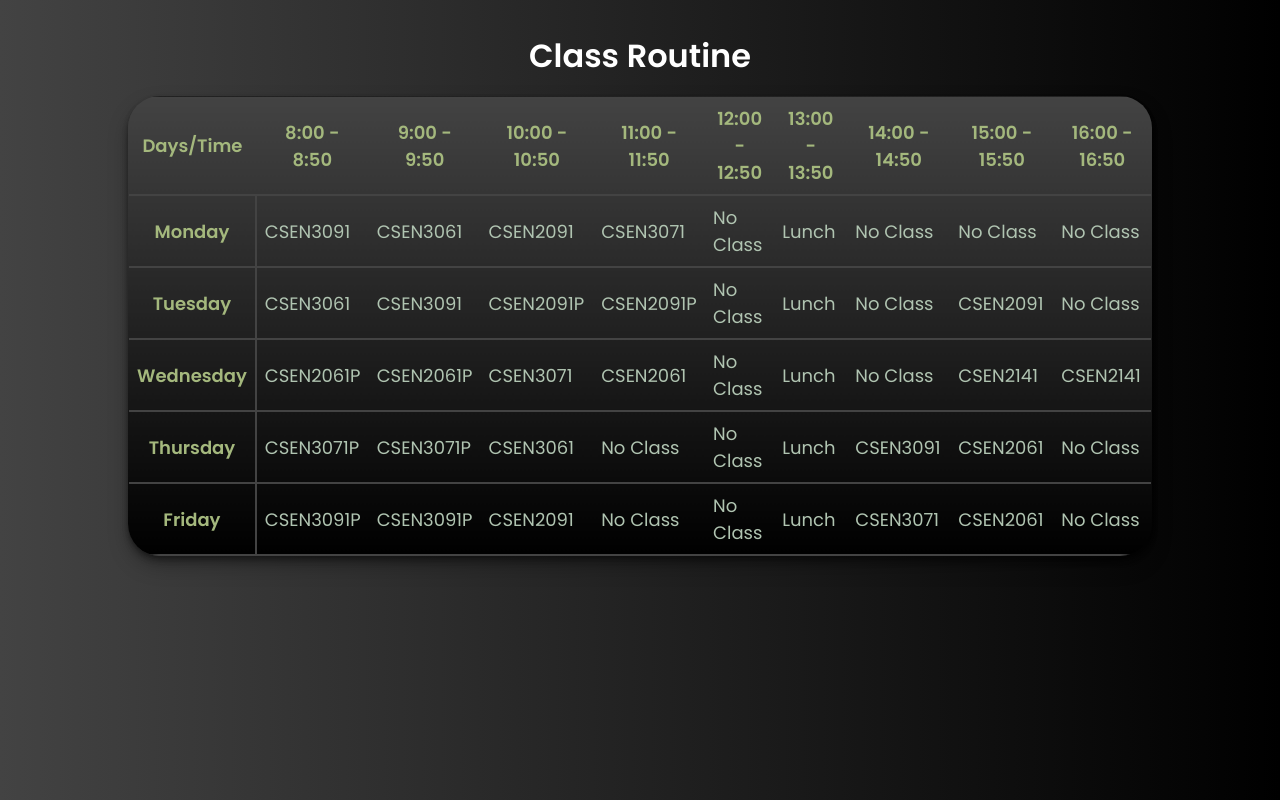
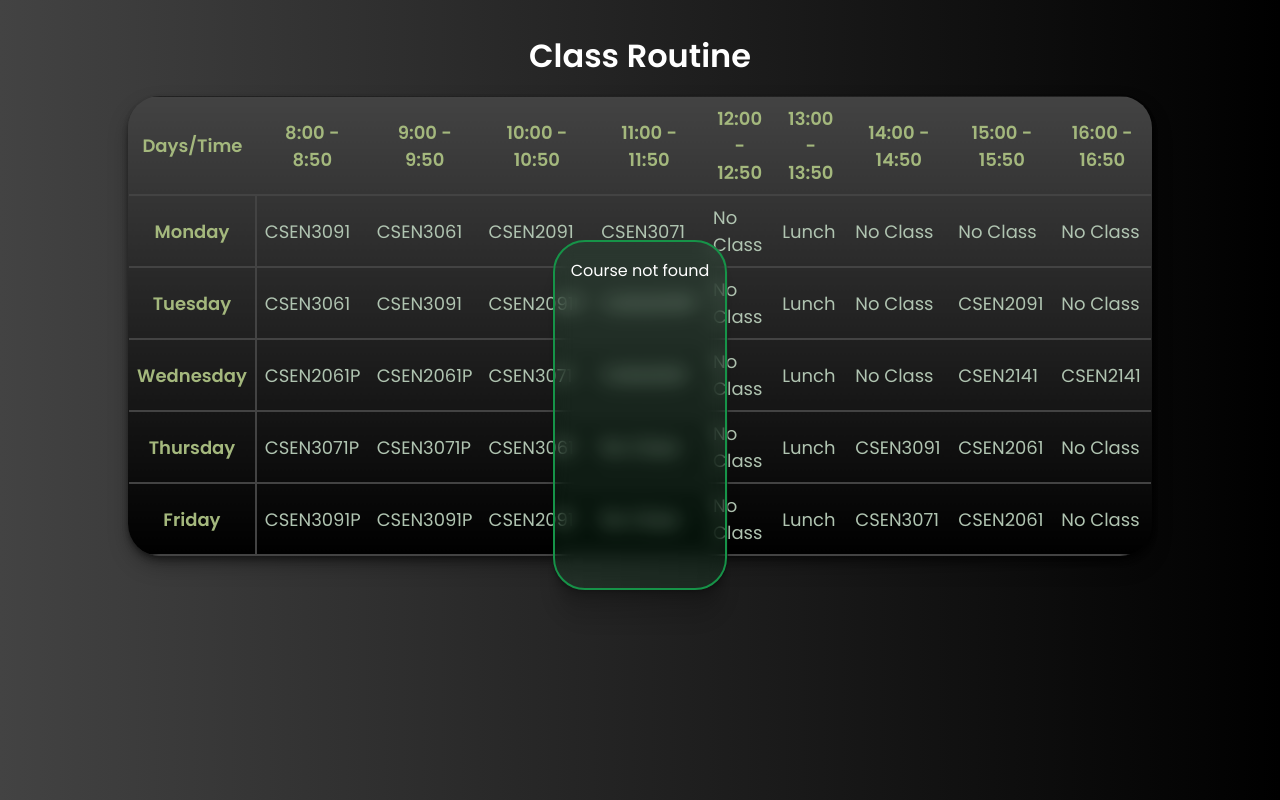
Before and after one commit to bharatbhusal/semester-routine, a React (Create React App) app: page / in a window 1280 px wide. Built offline with nearby package versions, Linux system fonts and the light colour scheme.

Commit message:
display for visibility

```diff
--- a/src/components/SubjectDetail.jsx
+++ b/src/components/SubjectDetail.jsx
@@ -1,7 +1,7 @@
 import React, { useState } from 'react';
 import subjects from '../data/subjects_details.json';
 
-const SubjectDetail = ({ courseCode, visibility, disable }) => {
+const SubjectDetail = ({ courseCode, display, disable }) => {
 
     // Fetching subject details based on the course code
     const course = subjects[courseCode];
@@ -55,7 +55,7 @@ const SubjectDetail = ({ courseCode, visibility, disable }) => {
     // JSX structure for the SubjectDetail component
     return (
         // Container for the subject detail
-        <div className='subject_detail' style={{ visibility: visibility }}>
+        <div className='subject_detail' style={{ display: display }}>
             {/* Displaying subject details */}
             <h2>{course.name}</h2>
             <p><strong>Classroom:</strong> {course.classroom}</p>
--- a/src/components/Table.jsx
+++ b/src/components/Table.jsx
@@ -8,7 +8,7 @@ import TableLarge from './TableLarge';
 const Table = () => {
     // State variables
     const daysOfWeek = Object.keys(weekdays);
-    const [visibility, setVisibility] = useState("hidden");
+    const [display, setDisplay] = useState("hidden");
     const [courseCode, setCourseCode] = useState("some course code");
     const [day, setDay] = useState(getTodayDay())
     const [activeDay, setActiveDay] = useState('');
@@ -50,13 +50,13 @@ const Table = () => {
     const getSubjectDetail = (e) => {
         const liElement = e.currentTarget;
         console.log("clicked");
-        setVisibility("visible")
+        setDisplay("visible")
         setCourseCode(liElement.querySelector(".subject").textContent);
     }
 
     // Function to hide the subject detail component
     const hideDetail = () => {
-        setVisibility("hidden");
+        setDisplay("hidden");
     }
 
     // JSX structure for the Table component
@@ -64,7 +64,7 @@ const Table = () => {
         // Container for the table
         <div className='table flex-col' >
 
-            < SubjectDetail visibility={visibility} courseCode={courseCode} disable={hideDetail} />
+            < SubjectDetail display={display} courseCode={courseCode} disable={hideDetail} />
 
             <TableLarge getDailyRoutine={getDailyRoutine} getSubjectDetail={getSubjectDetail} />
 
--- a/src/index.css
+++ b/src/index.css
@@ -70,7 +70,7 @@ h1 {
 	overflow: hidden;
 	width: 80vw;
 	height: 50vh;
-	visibility: visible;
+	/* visibility: visible; */
 	border-collapse: collapse;
 	box-shadow: rgba(0, 0, 0, 0.25) 0px 10px 20px, rgba(0, 0, 0, 0.12) 0px 2px 4px,
 		rgba(0, 0, 0, 0.12) 0px 4px 6px, rgba(0, 0, 0, 0.17) 0px 6px 6px,
@@ -81,7 +81,7 @@ h1 {
 .table-mini {
 	position: fixed;
 	top: 6rem;
-
+	display: none;
 	border: 0.1px solid #21ab58;
 	color: var(--color-text);
 	font-size: larger;
@@ -91,7 +91,7 @@ h1 {
 	border-radius: 1.5rem;
 	overflow: hidden;
 	border-collapse: collapse;
-	visibility: hidden;
+	/* visibility: hidden; */
 	box-shadow: rgba(0, 0, 0, 0.25) 0px 10px 20px, rgba(0, 0, 0, 0.12) 0px 2px 4px,
 		rgba(0, 0, 0, 0.12) 0px 4px 6px, rgba(0, 0, 0, 0.17) 0px 6px 6px,
 		rgba(0, 0, 0, 0.09) 0px 2px 2px;
@@ -147,7 +147,8 @@ th,
 .subject_detail {
 	position: absolute;
 	top: 15rem;
-	visibility: hidden;
+	/* visibility: hidden; */
+	display: none;
 	border: 2px solid #169348;
 
 	background-color: rgb(22, 147, 72, 0.1);
@@ -219,7 +220,8 @@ nav {
 	justify-content: space-around;
 	align-items: center;
 	background-color: #169348;
-	visibility: hidden;
+	/* visibility: hidden; */
+	display: none;
 }
 nav div {
 	padding: 0.85rem;
@@ -239,21 +241,28 @@ nav div.active {
 
 @media screen and (max-width: 1024px) {
 	.table-large {
-		visibility: visible;
+		/* visibility: visible;
+		 */
+		display: block;
 	}
 	.table-mini {
-		visibility: hidden;
+		/* visibility: hidden; */
+		display: none;
 	}
 	nav {
-		visibility: visible;
+		/* visibility: visible; */
+		display: none;
 	}
 }
 
 @media screen and (max-width: 800px) {
 	.table-large {
-		visibility: hidden;
+		/* visibility: hidden;
+		 */
+		display: none;
 	}
 	.table-mini {
-		visibility: visible;
+		/* visibility: visible; */
+		display: block;
 	}
 }
```
Also changed, not shown: 1 other file (tests, documents, lock files or other folders).
